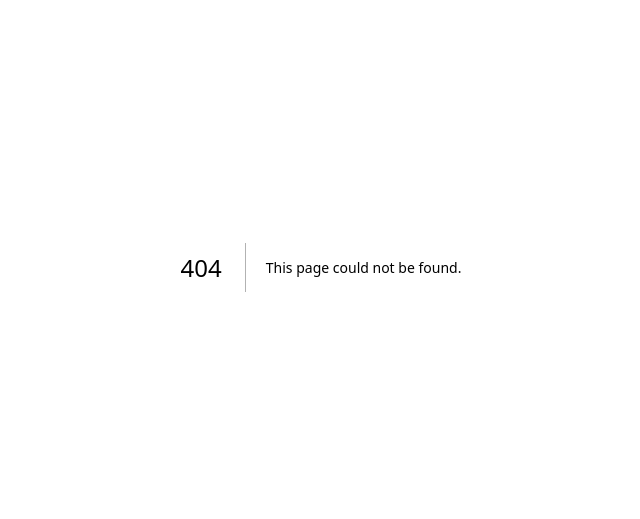
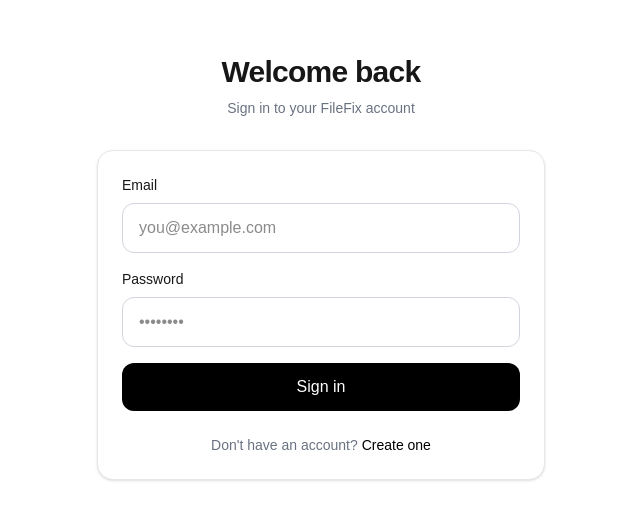
Before and after one commit to xalvarezd83/filefix, a Next.js app: page /login in a window 1280 px wide. Before the commit this address had no page. Shown: the part 133-652 px from the top of the page, without its empty margins (319-959 px from the left). Built offline with nearby package versions, Linux system fonts and the light colour scheme.

Commit message:
Create page.tsx

```diff
--- /dev/null
+++ b/app/login/page.tsx
@@ -0,0 +1,73 @@
+import Link from "next/link";
+
+export default function LoginPage() {
+  return (
+    <main className="min-h-screen flex items-center justify-center px-6">
+      <div className="w-full max-w-md">
+        <div className="mb-8 text-center">
+          <h1 className="text-3xl font-semibold tracking-tight">
+            Welcome back
+          </h1>
+          <p className="mt-2 text-sm text-gray-500">
+            Sign in to your FileFix account
+          </p>
+        </div>
+
+        <div className="rounded-2xl border border-gray-200 bg-white p-6 shadow-sm">
+          <form className="space-y-4">
+            <div>
+              <label
+                htmlFor="email"
+                className="mb-2 block text-sm font-medium"
+              >
+                Email
+              </label>
+              <input
+                id="email"
+                name="email"
+                type="email"
+                required
+                className="w-full rounded-xl border border-gray-300 px-4 py-3 outline-none focus:border-black"
+                placeholder="you@example.com"
+              />
+            </div>
+
+            <div>
+              <label
+                htmlFor="password"
+                className="mb-2 block text-sm font-medium"
+              >
+                Password
+              </label>
+              <input
+                id="password"
+                name="password"
+                type="password"
+                required
+                className="w-full rounded-xl border border-gray-300 px-4 py-3 outline-none focus:border-black"
+                placeholder="••••••••"
+              />
+            </div>
+
+            <button
+              type="submit"
+              className="w-full rounded-xl bg-black px-4 py-3 text-sm font-medium text-white hover:bg-gray-800"
+            >
+              Sign in
+            </button>
+          </form>
+
+          <p className="mt-6 text-center text-sm text-gray-500">
+            Don't have an account?{" "}
+            <Link
+              href="/register"
+              className="font-medium text-black hover:underline"
+            >
+              Create one
+            </Link>
+          </p>
+        </div>
+      </div>
+    </main>
+  );
+}
```
